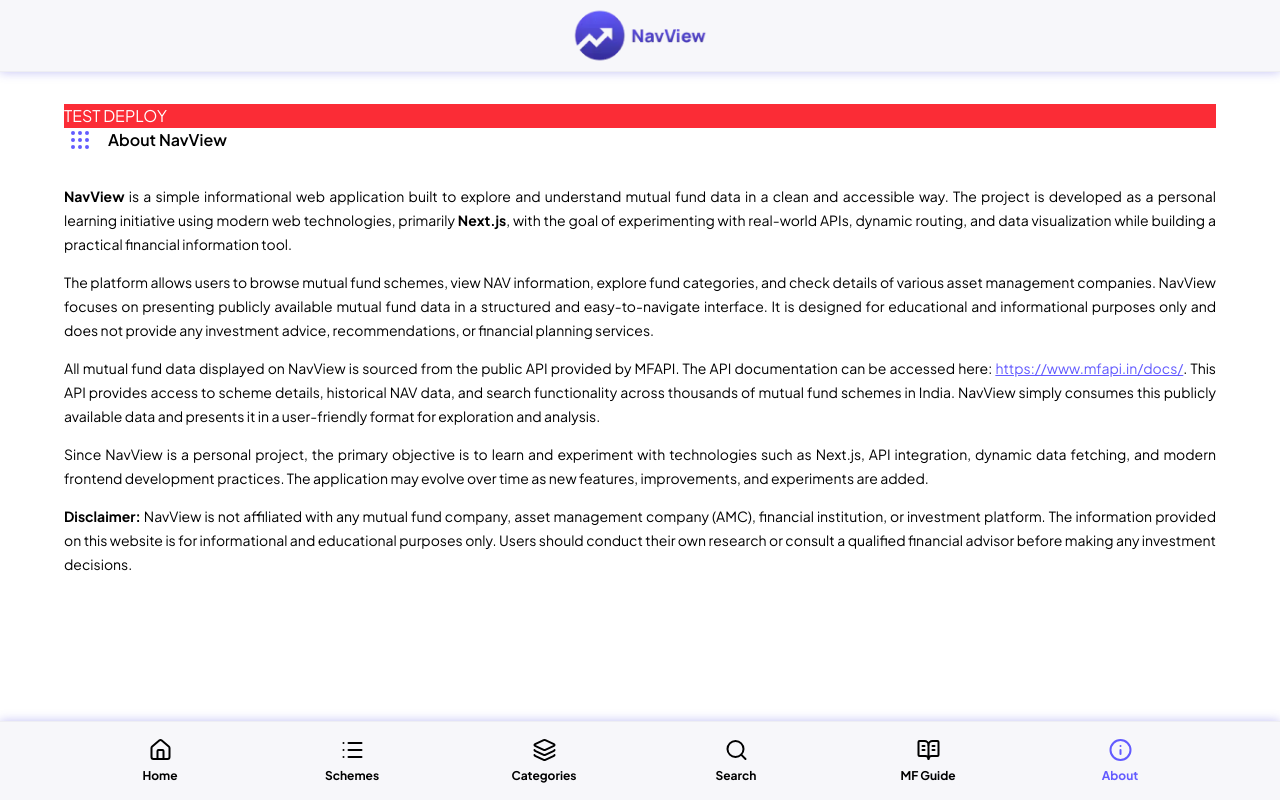
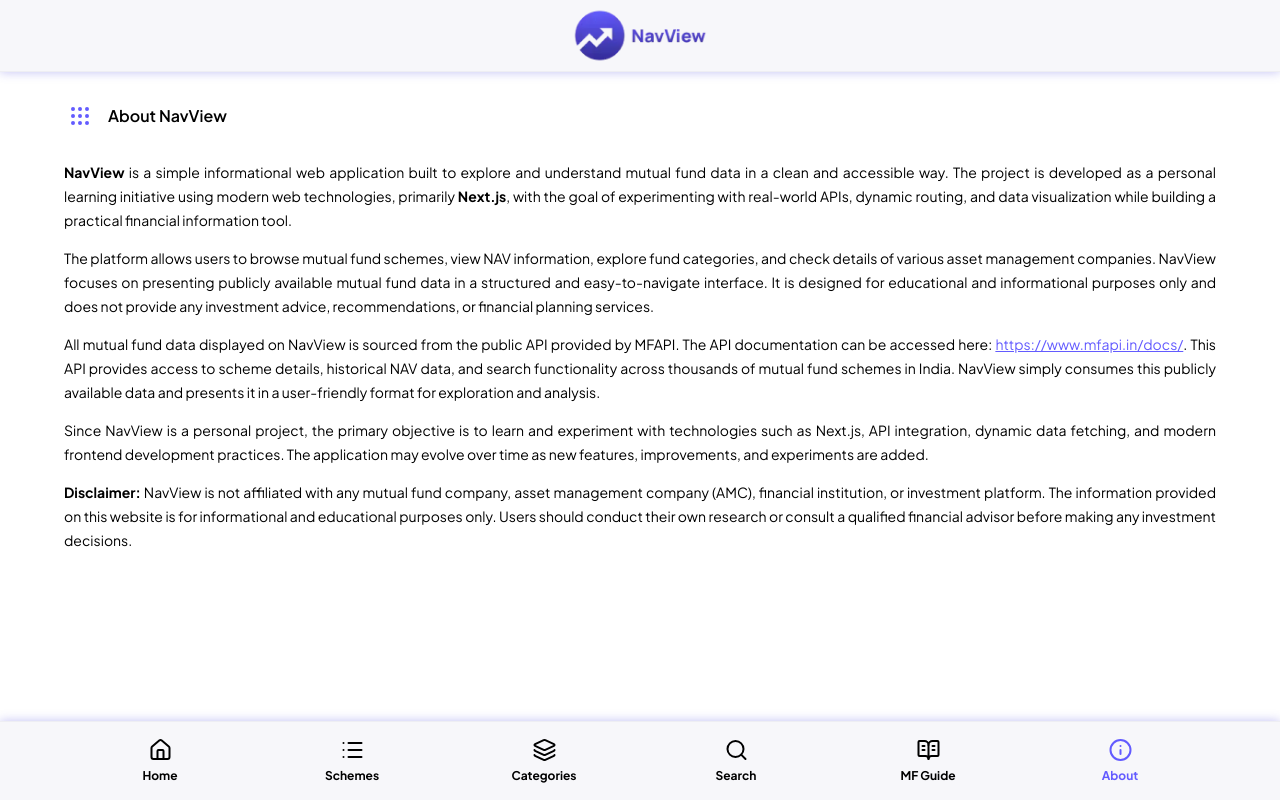
Before and after one commit to shankarportfolio/navview, a Next.js app: page /about in a window 1280 px wide. Built offline with nearby package versions, Linux system fonts and the light colour scheme.

Commit message:
Update PageSection.tsx

```diff
--- a/src/app/ui/components/PageSection.tsx
+++ b/src/app/ui/components/PageSection.tsx
@@ -7,7 +7,6 @@
     return(
         <section className={`w-full h-[calc(100vh-221px)] mt-17.25 py-8.75 px-5 overflow-y-auto ${CustomClasses ? CustomClasses : ''}`} >
             <div className="w-full lg:max-w-6xl m-auto">
-                <div className="bg-red-500 text-white">TEST DEPLOY</div>
                 {children}
             </div>
         </section>
```
